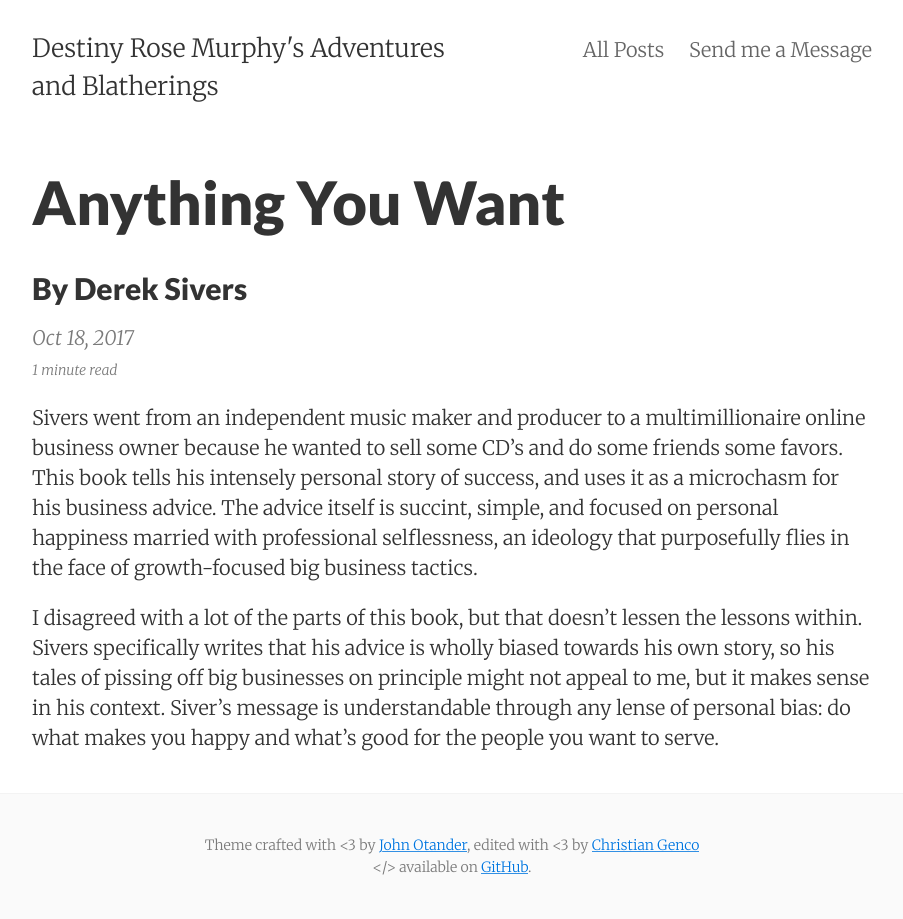
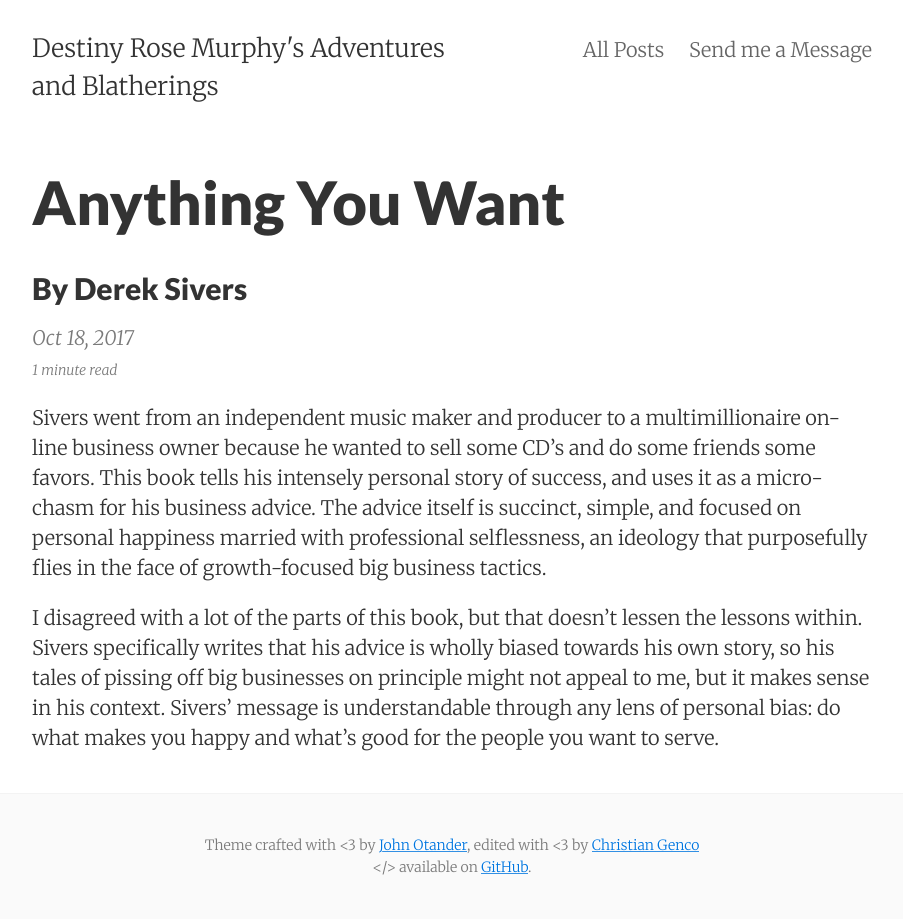
Before and after one commit to DestinyRoseMurphy/DestinyRoseMurphy.github.io, a Jekyll site: the page built from _details/2017-10-18-Anything-You-Want.md, in a window 1280 px wide. Shown: the whole page, without its empty margins (188-1091 px from the left). Built offline with Jekyll 4.4.1, drawn with Linux system fonts in a browser that asks for light colours.

```diff
--- a/_details/2017-10-18-Anything-You-Want.md
+++ b/_details/2017-10-18-Anything-You-Want.md
@@ -5,6 +5,6 @@ date:       2017-10-18
 author:    "By Derek Sivers"
 ---
 
-Sivers went from an independent music maker and producer to a multimillionaire online business owner because he wanted to sell some CD's and do some friends some favors. This book tells his intensely personal story of success, and uses it as a microchasm for his business advice. The advice itself is succint, simple, and focused on personal happiness married with professional selflessness, an ideology that purposefully flies in the face of growth-focused big business tactics.
+Sivers went from an independent music maker and producer to a multimillionaire on-line business owner because he wanted to sell some CD's and do some friends some favors. This book tells his intensely personal story of success, and uses it as a micro-chasm for his business advice. The advice itself is succinct, simple, and focused on personal happiness married with professional selflessness, an ideology that purposefully flies in the face of growth-focused big business tactics.
 
-I disagreed with a lot of the parts of this book, but that doesn't lessen the lessons within. Sivers specifically writes that his advice is wholly biased towards his own story, so his tales of pissing off big businesses on principle might not appeal to me, but it makes sense in his context. Siver's message is understandable through any lense of personal bias: do what makes you happy and what's good for the people you want to serve.
+I disagreed with a lot of the parts of this book, but that doesn't lessen the lessons within. Sivers specifically writes that his advice is wholly biased towards his own story, so his tales of pissing off big businesses on principle might not appeal to me, but it makes sense in his context. Sivers' message is understandable through any lens of personal bias: do what makes you happy and what's good for the people you want to serve.
```
Also changed, not shown: _details/2017-10-02-Frankenstein.md (+2 -2 lines), _details/2017-10-16-The-Life-Changing-Magic-of-Tidying-Up.md (+1 -1 lines), _details/2017-12-26-What-Football-Will-Look-Like-in-the-Future:-17776.md (+2 -2 lines), _details/2017-12-27-The-Armies-of-the-Night-History-as-a-Novel-the-Novel-as-History.md (+4 -0 lines).
